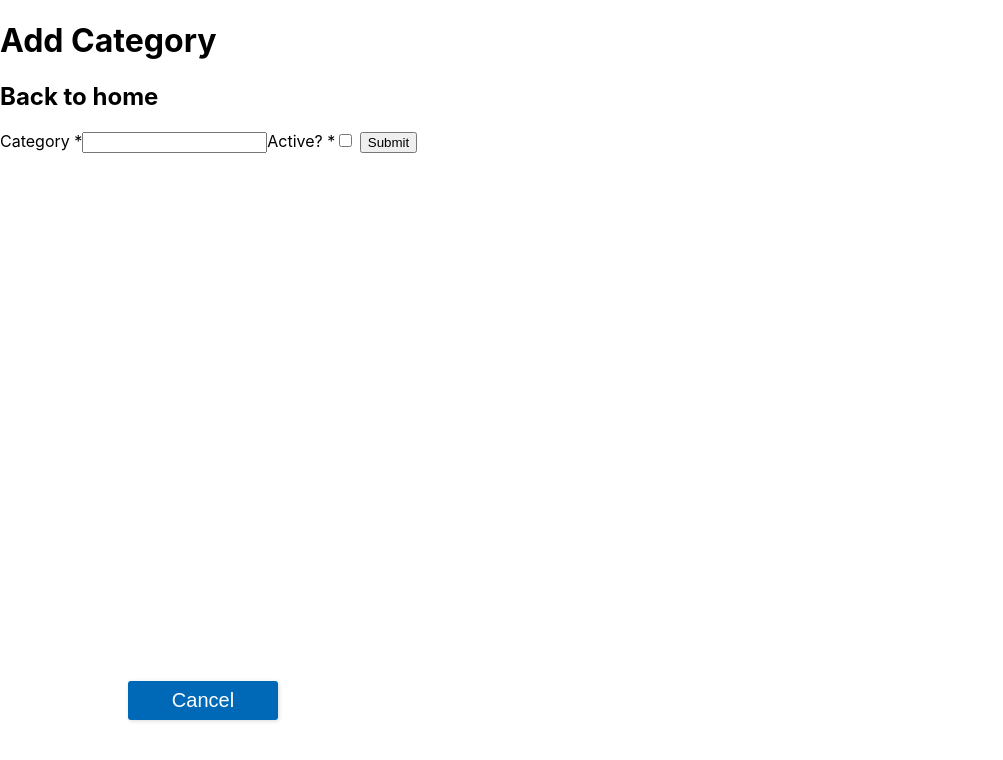
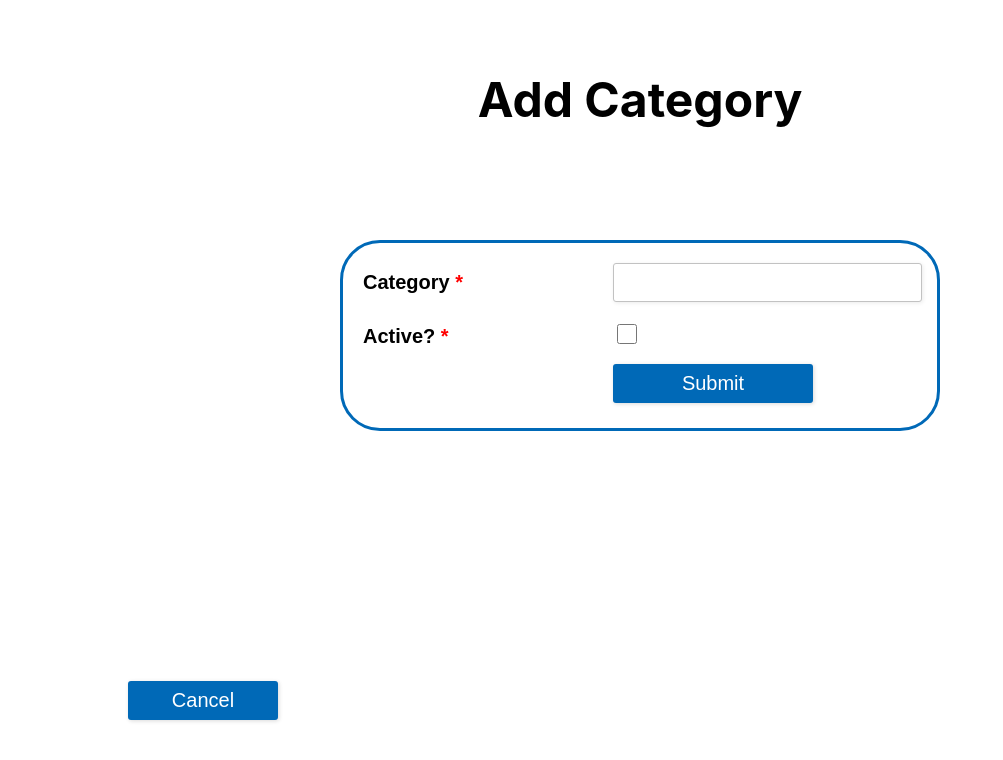
Before and after one commit to chhhloeeee/HulerLoan-frontend, a Next.js app in the folder loan-app/: page /category/add in a window 1280 px wide. Shown: the top 760 px of the page, without its empty margins (0-1003 px from the left). Built offline with nearby package versions, Linux system fonts and the light colour scheme.

Commit message:
add cat form

```diff
--- a/loan-app/components/form.js
+++ b/loan-app/components/form.js
@@ -1,10 +1,11 @@
 import React from "react";
+import styles from '../styles/form.module.css'
 
 const FormElement = ({ text, required, type, name, className }) => {
   return (
     <label for={name}>
       <span>
-        {text} <span className="required">*</span>
+        {text} <span className={styles.required}>*</span>
       </span>
       <input
         type={type}
--- a/loan-app/pages/category/add.js
+++ b/loan-app/pages/category/add.js
@@ -1,24 +1,19 @@
-import Link from "next/link";
 import FormElement from "../../components/form";
 import Button from "../../components/button";
+import styles from '../../styles/form.module.css'
 
 export default function AddCategory() {
   return (
-    <>
-      <h1>Add Category</h1>
-      <h2>
-        <Link href="/home">
-          <a>Back to home</a>
-        </Link>
-      </h2>
-      <div className="form">
+    <div className={styles.app}>
+      <h1 className={styles.title}>Add Category</h1>
+      <div className={styles.form}>
         <form action="" method="post">
           <FormElement
             for="category"
             text="Category"
             type="text"
             name="category"
-            className="input-field"
+            className={styles.inputField}
             required
           ></FormElement>
           <FormElement
@@ -26,7 +21,7 @@ export default function AddCategory() {
             text="Active?"
             type="checkbox"
             name="checkbox"
-            className="checkbox"
+            className={styles.checkbox}
             required
           ></FormElement>
           <label>
@@ -39,6 +34,6 @@ export default function AddCategory() {
         text="Cancel"
         href="/home"
       />
-    </>
+    </div>
   );
 }
--- a/loan-app/styles/form.module.css
+++ b/loan-app/styles/form.module.css
@@ -1,3 +1,20 @@
+
+.app {
+    display: flex;
+    flex-direction: column;
+    align-items: center;
+    justify-content: center;
+    font-size: calc(10px + 2vmin);
+  }
+.title {
+    line-height: 1.15;
+    font-size: 3rem;
+    position: absolute;
+    top: 5%;
+    margin-left: auto;
+    margin-right: auto;
+  }
+
 .bttn{
     text-align: center;
     border: none;
@@ -21,3 +38,90 @@
   .bttn:hover{
     background-color: #254992;
   }
+
+  .form{
+    min-width: 600px;
+    padding: 20px 12px 10px 20px;
+    font-family: 'Poppins', sans-serif;
+    position: absolute;
+    top: 30%;
+    margin-left: auto;
+    margin-right: auto;
+    border: 3px solid #0069B7;
+    border-radius: 40px;
+    height: fit-content
+  }
+  .form label{
+    display: block;
+    margin: 0px 0px 15px 0px;
+    text-align: left;
+    font-size: 20px;
+  }
+  .form label > span{
+    width: 250px;
+    font-weight: bold;
+    float: left;
+    padding-top: 8px;
+    padding-right: 5px;
+  }
+  .form span.required{
+    color:red;
+  }
+  .form input.inputField ,.form .select-field{
+    width: 55%;
+    font-family: 'Poppins', sans-serif;
+    font-size: 20px;
+  }
+  .form input.inputField ,.form .select-field{
+    box-sizing: border-box;
+    -webkit-box-sizing: border-box;
+    -moz-box-sizing: border-box;
+    border: 1px solid #C2C2C2;
+    box-shadow: 1px 1px 4px #EBEBEB;
+    -moz-box-shadow: 1px 1px 4px #EBEBEB;
+    -webkit-box-shadow: 1px 1px 4px #EBEBEB;
+    border-radius: 3px;
+    -webkit-border-radius: 3px;
+    -moz-border-radius: 3px;
+    padding: 7px;
+    outline: none;
+  }
+  .form .inputField:focus .form .select-field{
+    border: 1px solid #09b843;
+  }
+  .form input[type=submit],
+  .form input[type=button]{
+    border: none;
+    padding: 8px 15px 8px 15px;
+    background: #0069B7;
+    color: #fff;
+    box-shadow: 1px 1px 4px #DADADA;
+    -moz-box-shadow: 1px 1px 4px #DADADA;
+    -webkit-box-shadow: 1px 1px 4px #DADADA;
+    border-radius: 3px;
+    -webkit-border-radius: 3px;
+    -moz-border-radius: 3px;
+    font-family: 'Poppins', sans-serif;
+    font-size: 20px;
+    width: 200px;
+  }
+  .form input[type=submit]:hover,
+  .form input[type=button]:hover{
+    background: #254992;
+    color: #fff;
+  }
+  .checkbox{
+    margin-top: 7px;
+    height: 20px;
+    width: 20px;
+  }
+
+  .date{
+    position: absolute;
+    margin-left: -7.5%;
+    margin-top: -10%;
+  }
+  .react-datepicker{
+    margin-left: 42.5%;
+    margin-top: -15%;
+  }
```
